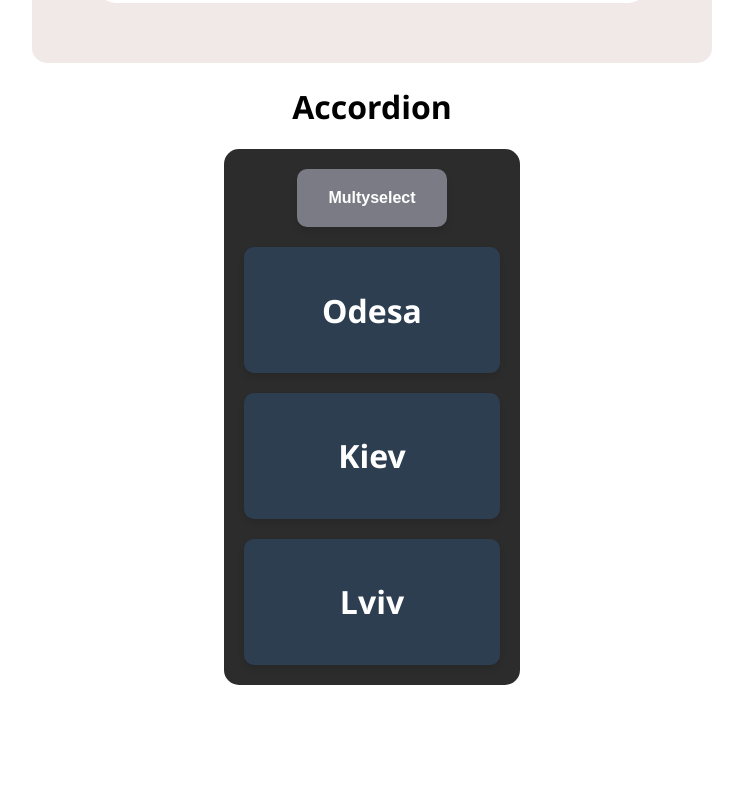
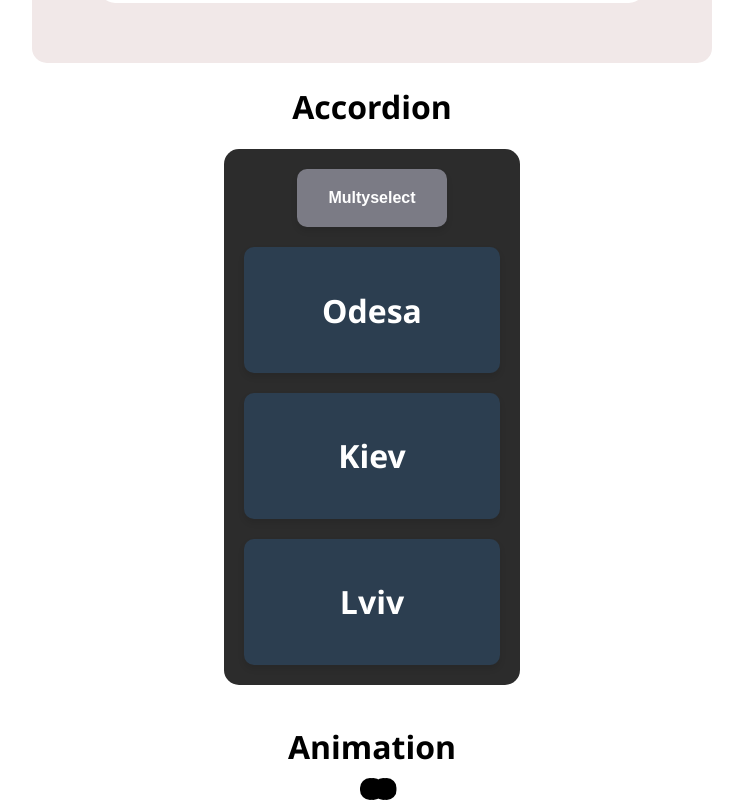
Before and after one commit to Keymor/portfolio, a React (Create React App) app: page / in a window 1280 px wide. Shown: the part 698-1498 px from the top of the page, without its empty margins (268-1011 px from the left). Before the commit the page ends 1423 px from the top, so only its background shows below. Built offline with nearby package versions, Linux system fonts and the light colour scheme; no server answers.

Commit message:
Added animation

```diff
--- /dev/null
+++ b/src/Animation/animation.jsx
@@ -0,0 +1,23 @@
+
+
+function Animation(){
+
+    return (
+        <div className="bollContainer">
+            <div className="boll0">
+                0
+            </div>
+            <div className="boll1">
+                0
+            </div>
+            <div className="boll2">
+                0
+            </div>
+            <div className="boll3">
+                0
+            </div>
+        </div>
+    )
+}
+
+export default Animation
--- a/src/index.css
+++ b/src/index.css
@@ -187,3 +187,55 @@ body {
       width: 80%;
   }
 }
+
+.bollContainer{
+  display: flex;
+  width: 100%;
+  position: relative;
+  text-align: center;
+  justify-content: center;
+  align-items: center;
+}
+
+.boll0{
+  text-align: center;
+  position: absolute;
+  background-color: black;
+  border-radius: 30px;
+  width: 20px;
+  animation: ballMove linear 1s infinite;
+}
+.boll1{
+  position: absolute;
+  text-align: center;
+  background-color: black;
+  border-radius: 30px;
+  width: 20px;
+  animation: ballMove linear 1s infinite;
+  animation-delay: 0.2s;
+}
+.boll2{
+  position: absolute;
+  text-align: center;
+  background-color: black;
+  border-radius: 30px;
+  width: 20px;
+  animation: ballMove linear 1s infinite;
+  animation-delay: 0.05s;
+}
+.boll3{
+  position: absolute;
+  text-align: center;
+  background-color: black;
+  border-radius: 30px;
+  width: 20px;
+  animation: ballMove linear 1s infinite;
+  animation-delay: 1.25s;
+}
+
+@keyframes ballMove {
+  0%{opacity: 0%; transform: translateX(-50px);}
+  20%{opacity: 100%; transform: translateX(-20px)}
+  80%{opacity: 100%; transform: translateX(20px)}
+  100%{opacity: 0%; transform: translateX(50px);}
+}
--- a/src/index.js
+++ b/src/index.js
@@ -7,6 +7,7 @@ import App from './App';
 import TaskApp from './Tasks/App';
 import Accordian from './Accordian';
 import reportWebVitals from './reportWebVitals';
+import Animation from './Animation/animation'
 
 const root = ReactDOM.createRoot(document.getElementById('root'));
 root.render(
@@ -17,6 +18,8 @@ root.render(
     <TaskApp />
     <h1 className='h1ForFin'>Accordion</h1>
     <Accordian />
+    <h1 className='h1ForFin'>Animation</h1>
+    <Animation />
   </React.StrictMode>
 );
 
```
Also changed, not shown: src/Animation/anim.css (added, +18 -0 lines).
